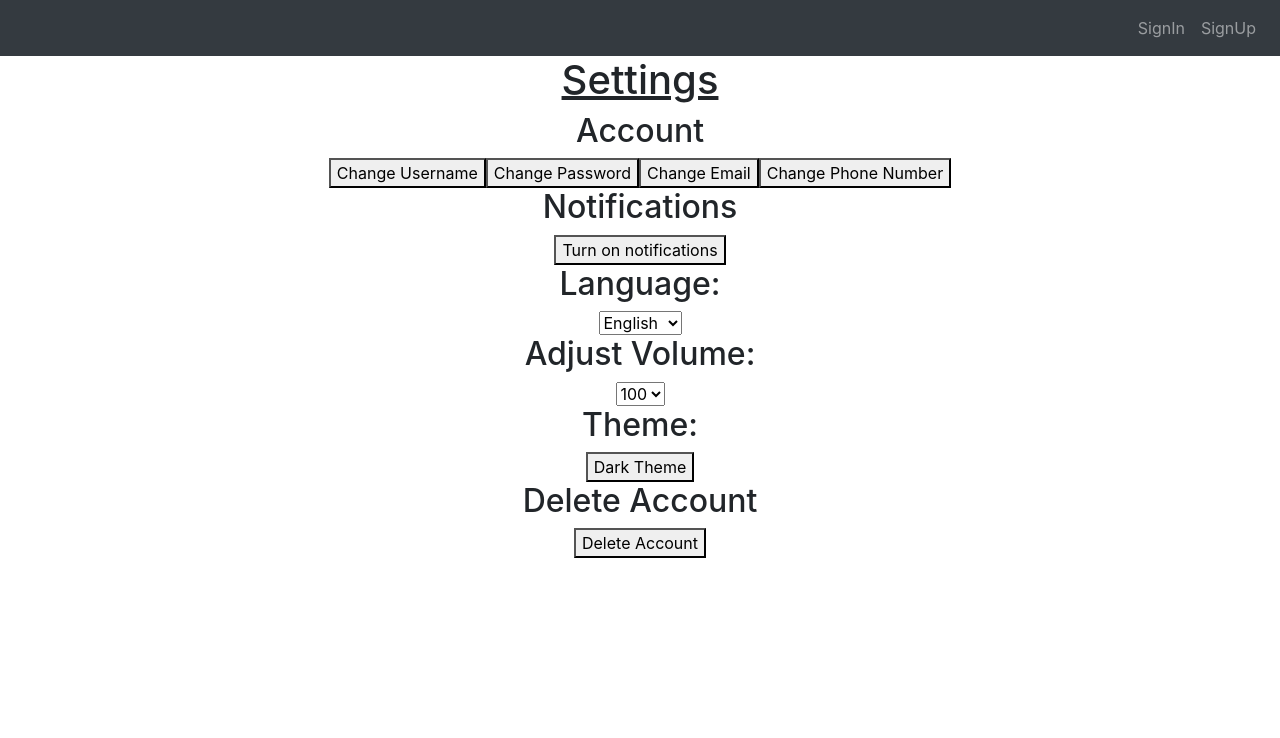
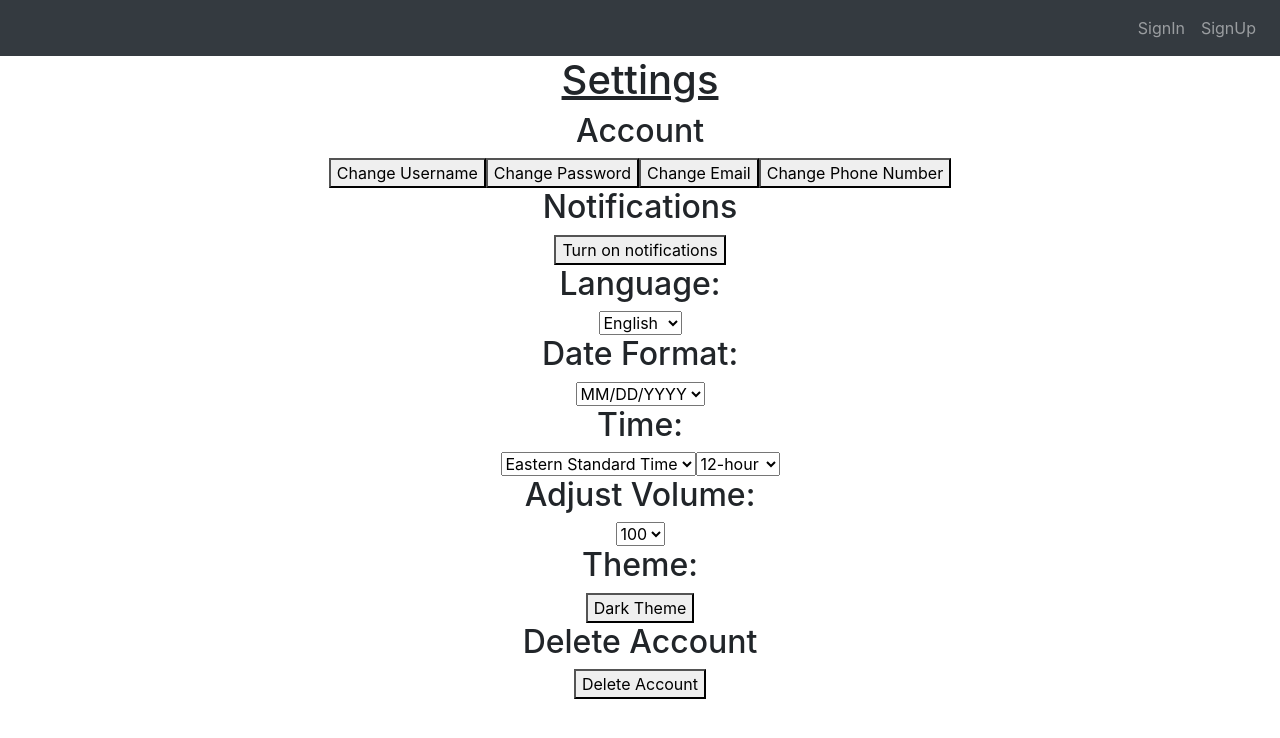
Before and after one commit to jcabrera2502/NJIT-Lowlanders, a React (Create React App) app in the folder frontend/: page /Settings in a window 1280 px wide. Shown: the top 738 px of the page. Built offline with nearby package versions, Linux system fonts and the light colour scheme; no server answers.

Commit message:
inputs and display logic for additional user settings

```diff
--- a/frontend/src/components/Central-Components/Profile.jsx
+++ b/frontend/src/components/Central-Components/Profile.jsx
@@ -15,6 +15,31 @@ const Profile = () => {
         });
     }, []);
 
+    const date = new Date();
+    var dateFormatted;
+    if (true /*MonthDayYear*/) {
+        dateFormatted = (date.getMonth() + 1) + "/" + date.getDate() + "/" + date.getFullYear();
+    } else if (true /*DayMonthYear*/) {
+        dateFormatted = date.getDate() + "/" + (date.getMonth() + 1) + "/" + date.getFullYear();
+    }
+    var time;
+    if (true /*Twelve*/) {
+        if (date.getHours() > 12) {
+            time = (date.getHours() - 12) + ":" + date.getMinutes() + " pm";
+        }
+        else if (date.getHours() == 12) {
+            time = date.getHours() + ":" + date.getMinutes() + " pm";
+        }
+        else if (date.getHours() == 0) {
+            time = "12:" + date.getMinutes() + " am";
+        }
+        else {
+            time = date.getHours() + ":" + date.getMinutes() + " am";
+        }
+    } else /*TwentyFour*/ {
+        time = date.getHours() + ":" + date.getMinutes();
+    }
+
 
     return (
         <div>
@@ -23,6 +48,8 @@ const Profile = () => {
         <p> Name: {user?.displayName}</p>
         <p> Phone: {user?.phoneNumber}</p>
         <p> Photo: {user?.photoURL}</p>
+        <p> Date: {dateFormatted}</p>
+        <p> Time: {time}</p>
         </div>
     );
     }
--- a/frontend/src/components/Central-Components/Settings.jsx
+++ b/frontend/src/components/Central-Components/Settings.jsx
@@ -27,6 +27,26 @@ function Settings() {
                     <option value="German">German</option>
                 </select>
             </div>
+            <div>
+                <h2>Date Format: </h2>
+                <select>
+                    <option value="MonthDayYear">MM/DD/YYYY</option>
+                    <option value="DayMonthYear">DD/MM/YYYY</option>
+                </select>
+            </div>
+            <div>
+                <h2>Time: </h2>
+                <select>
+                    <option value="EST">Eastern Standard Time</option>
+                    <option value="CST">Central Standard Time</option>
+                    <option value="PST">Pacific Standard Time</option>
+                </select>
+                <select>
+                    <option value="Twelve">12-hour</option>
+                    <option value="TwentyFour">24-hour</option>
+                </select>
+            </div>
+
             <div>
                 <h2>Adjust Volume: </h2>
                 <select>
```
